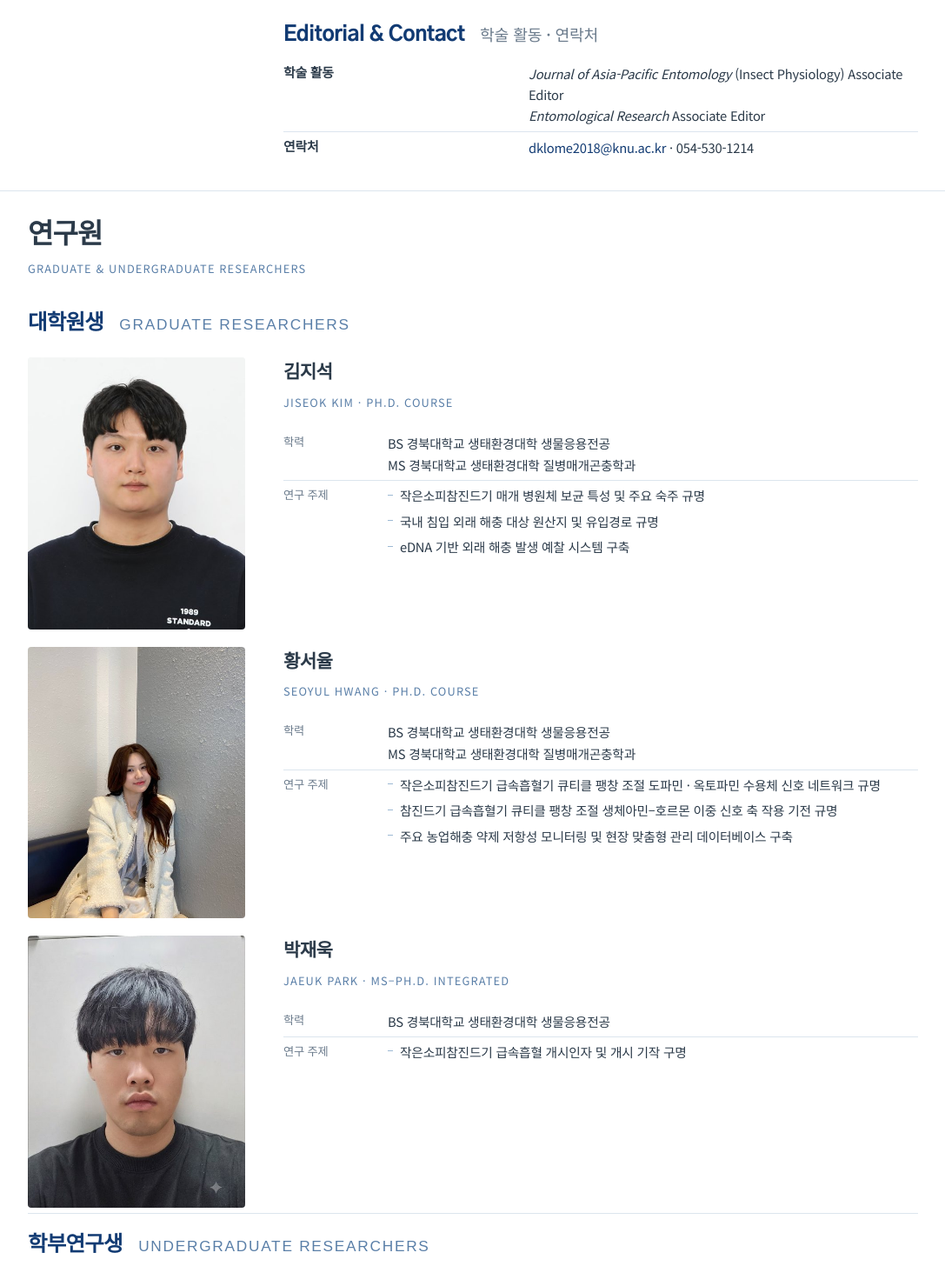
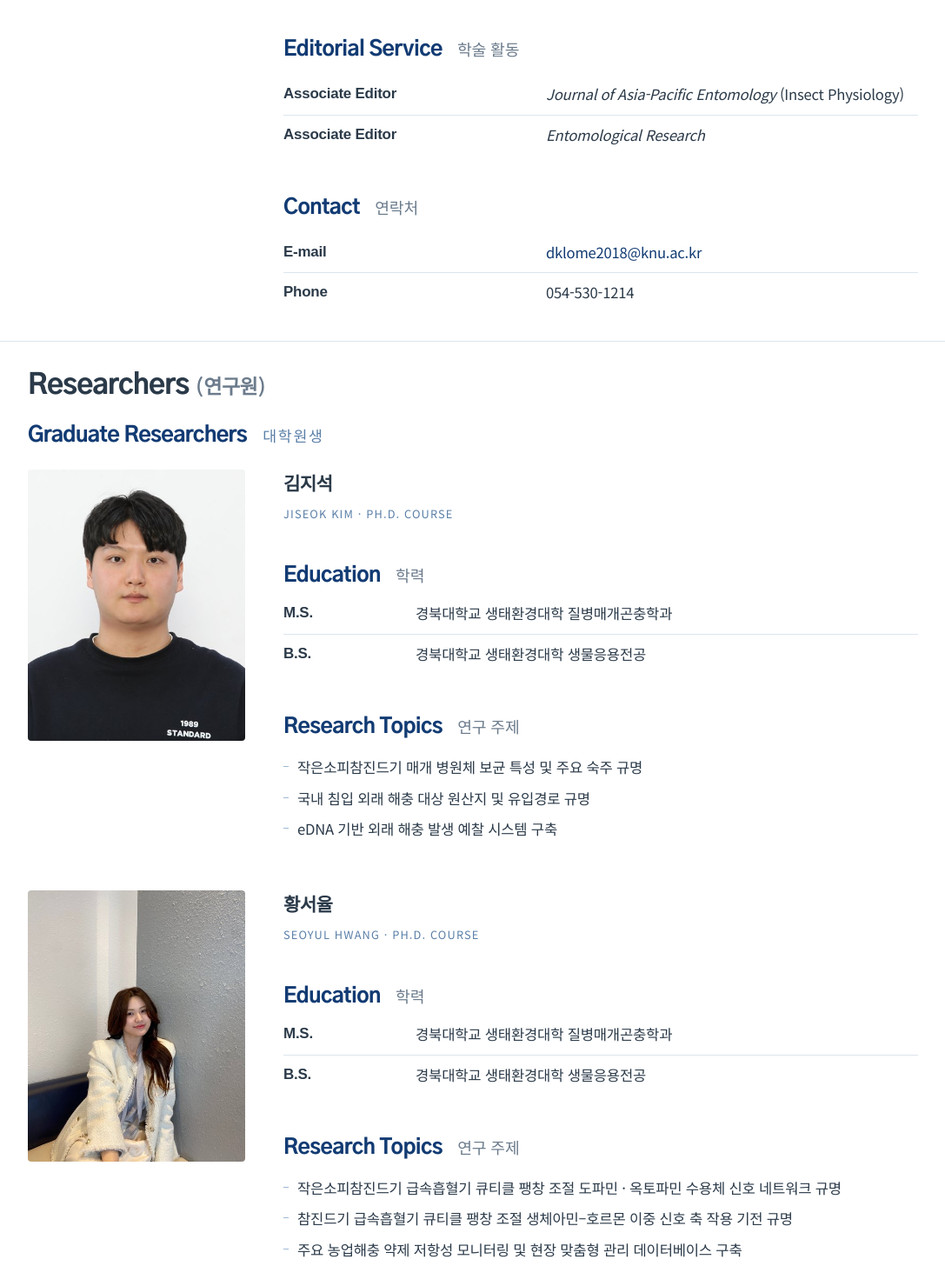
Before and after one commit to knuvectorlab/knuvectorlab.github.io, a plain HTML site: page people.html in a window 1280 px wide. Shown: the part 1117-2573 px from the top of the page at 87% size, without its empty margins (96-1183 px from the left). Drawn offline with Linux system fonts and the light colour scheme.

Commit message:
Add files via upload

```diff
--- a/people.html
+++ b/people.html
@@ -41,17 +41,12 @@
 
 <section class="block">
   <div class="shell">
-    <p class="sub-en">Principal Investigator</p>
+    <h2>Principal Investigator <span class="h2-ko">(지도교수)</span></h2>
     <div class="pi-row">
       <img class="portrait" src="images/member-kim.jpg" alt="김동흔 교수">
       <div>
         <h2>김동흔</h2>
         <p class="sub-en" style="margin-bottom:18px">Donghun Kim, Ph.D. · Associate Professor</p>
-        <p class="muted">
-          매개충 분자생리학을 전공하였으며, 참진드기의 흡혈 조절 기전과 신경내분비 신호전달을 중심으로
-          연구하고 있습니다. 급속흡혈기 큐티클 팽창의 분자 기전을 규명하고, 이를 차세대 살비제 표적 발굴로
-          연결하는 연구를 수행합니다.
-        </p>
         <p class="cv-head">Education <span>학력</span></p>
         <dl class="cv cv-years">
           <div><dt>Ph.D. <span class="yr">(2011 – 2016)</span></dt>
@@ -81,11 +76,19 @@
             <span class="yr">(PI: Dr. Yoonseong Park)</span></dd></div>
         </dl>
 
-        <p class="cv-head">Editorial &amp; Contact <span>학술 활동 · 연락처</span></p>
+        <p class="cv-head">Editorial Service <span>학술 활동</span></p>
         <dl class="cv cv-years">
-          <div><dt>학술 활동</dt><dd><i>Journal of Asia-Pacific Entomology</i> (Insect Physiology) Associate Editor<br>
-            <i>Entomological Research</i> Associate Editor</dd></div>
-          <div><dt>연락처</dt><dd><a href="mailto:dklome2018@knu.ac.kr" style="color:var(--navy)">dklome2018@knu.ac.kr</a> · 054-530-1214</dd></div>
+          <div><dt>Associate Editor</dt>
+            <dd><i>Journal of Asia-Pacific Entomology</i> (Insect Physiology)</dd></div>
+          <div><dt>Associate Editor</dt>
+            <dd><i>Entomological Research</i></dd></div>
+        </dl>
+
+        <p class="cv-head">Contact <span>연락처</span></p>
+        <dl class="cv cv-years">
+          <div><dt>E-mail</dt>
+            <dd><a href="mailto:dklome2018@knu.ac.kr" style="color:var(--navy)">dklome2018@knu.ac.kr</a></dd></div>
+          <div><dt>Phone</dt><dd>054-530-1214</dd></div>
         </dl>
       </div>
     </div>
@@ -94,24 +97,28 @@
 
 <section class="block">
   <div class="shell">
-    <h2>연구원</h2>
-    <p class="sub-en">Graduate &amp; Undergraduate Researchers</p>
+    <h2>Researchers <span class="h2-ko">(연구원)</span></h2>
     <div class="roster-rows">
     <div class="person-group">
-      <p class="group-label">대학원생 <span>Graduate Researchers</span></p>
+      <p class="group-label">Graduate Researchers <span>대학원생</span></p>
       <div class="person-row">
         <img class="portrait" src="images/member-jiseok.jpg" alt="김지석">
         <div>
           <h3 class="person-name">김지석</h3>
           <p class="sub-en" style="margin-bottom:18px">Jiseok Kim · Ph.D. Course</p>
-          <dl class="cv">
-            <div><dt>학력</dt><dd>BS 경북대학교 생태환경대학 생물응용전공<br>MS 경북대학교 생태환경대학 질병매개곤충학과</dd></div>
-            <div><dt>연구 주제</dt><dd><ul class="topics">
-              <li>작은소피참진드기 매개 병원체 보균 특성 및 주요 숙주 규명</li>
-              <li>국내 침입 외래 해충 대상 원산지 및 유입경로 규명</li>
-              <li>eDNA 기반 외래 해충 발생 예찰 시스템 구축</li>
-            </ul></dd></div>
+
+          <p class="cv-head">Education <span>학력</span></p>
+          <dl class="cv cv-years">
+            <div><dt>M.S.</dt><dd>경북대학교 생태환경대학 질병매개곤충학과</dd></div>
+            <div><dt>B.S.</dt><dd>경북대학교 생태환경대학 생물응용전공</dd></div>
           </dl>
+
+          <p class="cv-head">Research Topics <span>연구 주제</span></p>
+          <ul class="topics">
+            <li>작은소피참진드기 매개 병원체 보균 특성 및 주요 숙주 규명</li>
+            <li>국내 침입 외래 해충 대상 원산지 및 유입경로 규명</li>
+            <li>eDNA 기반 외래 해충 발생 예찰 시스템 구축</li>
+          </ul>
         </div>
       </div>
       <div class="person-row">
@@ -119,14 +126,19 @@
         <div>
           <h3 class="person-name">황서율</h3>
           <p class="sub-en" style="margin-bottom:18px">Seoyul Hwang · Ph.D. Course</p>
-          <dl class="cv">
-            <div><dt>학력</dt><dd>BS 경북대학교 생태환경대학 생물응용전공<br>MS 경북대학교 생태환경대학 질병매개곤충학과</dd></div>
-            <div><dt>연구 주제</dt><dd><ul class="topics">
-              <li>작은소피참진드기 급속흡혈기 큐티클 팽창 조절 도파민 · 옥토파민 수용체 신호 네트워크 규명</li>
-              <li>참진드기 급속흡혈기 큐티클 팽창 조절 생체아민–호르몬 이중 신호 축 작용 기전 규명</li>
-              <li>주요 농업해충 약제 저항성 모니터링 및 현장 맞춤형 관리 데이터베이스 구축</li>
-            </ul></dd></div>
+
+          <p class="cv-head">Education <span>학력</span></p>
+          <dl class="cv cv-years">
+            <div><dt>M.S.</dt><dd>경북대학교 생태환경대학 질병매개곤충학과</dd></div>
+            <div><dt>B.S.</dt><dd>경북대학교 생태환경대학 생물응용전공</dd></div>
           </dl>
+
+          <p class="cv-head">Research Topics <span>연구 주제</span></p>
+          <ul class="topics">
+            <li>작은소피참진드기 급속흡혈기 큐티클 팽창 조절 도파민 · 옥토파민 수용체 신호 네트워크 규명</li>
+            <li>참진드기 급속흡혈기 큐티클 팽창 조절 생체아민–호르몬 이중 신호 축 작용 기전 규명</li>
+            <li>주요 농업해충 약제 저항성 모니터링 및 현장 맞춤형 관리 데이터베이스 구축</li>
+          </ul>
         </div>
       </div>
       <div class="person-row">
@@ -134,28 +146,36 @@
         <div>
           <h3 class="person-name">박재욱</h3>
           <p class="sub-en" style="margin-bottom:18px">Jaeuk Park · MS–Ph.D. Integrated</p>
-          <dl class="cv">
-            <div><dt>학력</dt><dd>BS 경북대학교 생태환경대학 생물응용전공</dd></div>
-            <div><dt>연구 주제</dt><dd><ul class="topics">
-              <li>작은소피참진드기 급속흡혈 개시인자 및 개시 기작 구명</li>
-            </ul></dd></div>
+
+          <p class="cv-head">Education <span>학력</span></p>
+          <dl class="cv cv-years">
+            <div><dt>B.S.</dt><dd>경북대학교 생태환경대학 생물응용전공</dd></div>
           </dl>
+
+          <p class="cv-head">Research Topics <span>연구 주제</span></p>
+          <ul class="topics">
+            <li>작은소피참진드기 급속흡혈 개시인자 및 개시 기작 구명</li>
+          </ul>
         </div>
       </div>
     </div>
     <div class="person-group">
-      <p class="group-label">학부연구생 <span>Undergraduate Researchers</span></p>
+      <p class="group-label">Undergraduate Researchers <span>학부연구생</span></p>
       <div class="person-row">
         <img class="portrait" src="images/member-eunseo.jpg" alt="차은서">
         <div>
           <h3 class="person-name">차은서</h3>
           <p class="sub-en" style="margin-bottom:18px">Eunseo Cha · Undergraduate</p>
-          <dl class="cv">
-            <div><dt>학력</dt><dd>BS 경북대학교 생태환경대학 말/특수동물학과</dd></div>
-            <div><dt>연구 주제</dt><dd><ul class="topics">
-              <li>주요 농업해충 약제 저항성 모니터링 및 현장 맞춤형 관리 데이터베이스 구축</li>
-            </ul></dd></div>
+
+          <p class="cv-head">Education <span>학력</span></p>
+          <dl class="cv cv-years">
+            <div><dt>B.S.</dt><dd>경북대학교 생태환경대학 말/특수동물학과</dd></div>
           </dl>
+
+          <p class="cv-head">Research Topics <span>연구 주제</span></p>
+          <ul class="topics">
+            <li>주요 농업해충 약제 저항성 모니터링 및 현장 맞춤형 관리 데이터베이스 구축</li>
+          </ul>
         </div>
       </div>
       <div class="person-row">
@@ -163,22 +183,26 @@
         <div>
           <h3 class="person-name">신현준</h3>
           <p class="sub-en" style="margin-bottom:18px">Hyunjun Shin · Undergraduate</p>
-          <dl class="cv">
-            <div><dt>학력</dt><dd>BS 경북대학교 생태환경대학 곤충생명과학과</dd></div>
-            <div><dt>연구 주제</dt><dd><ul class="topics">
-              <li>주요 농업해충 약제 저항성 모니터링 및 현장 맞춤형 관리 데이터베이스 구축</li>
-            </ul></dd></div>
+
+          <p class="cv-head">Education <span>학력</span></p>
+          <dl class="cv cv-years">
+            <div><dt>B.S.</dt><dd>경북대학교 생태환경대학 곤충생명과학과</dd></div>
           </dl>
+
+          <p class="cv-head">Research Topics <span>연구 주제</span></p>
+          <ul class="topics">
+            <li>주요 농업해충 약제 저항성 모니터링 및 현장 맞춤형 관리 데이터베이스 구축</li>
+          </ul>
         </div>
       </div>
     </div>
     <div class="person-group">
-      <p class="group-label">졸업생 <span>Alumni</span></p>
+      <p class="group-label">Alumni <span>졸업생</span></p>
       <div class="table-scroll">
         <table class="alumni">
           <thead><tr>
-            <th scope="col">성명</th><th scope="col">학위</th>
-            <th scope="col">졸업</th><th scope="col">학위논문 · 현 소속</th>
+            <th scope="col">Name <span>성명</span></th><th scope="col">Degree <span>학위</span></th>
+            <th scope="col">Year <span>졸업</span></th><th scope="col">Current Position <span>현 소속</span></th>
           </tr></thead>
           <tbody>
           <tr><td>구경모 <span class="al-en">Gyeongmo Gu</span></td><td>M.S.</td><td class="term">—</td><td>—</td></tr>
--- a/style.css
+++ b/style.css
@@ -111,6 +111,7 @@ a{color:inherit;text-decoration:none}
   font-size:.8rem;font-weight:600;letter-spacing:.1em;
   color:var(--navy-mid);margin:0 0 14px;
 }
+.block h2 .h2-ko{font-weight:600;font-size:.72em;color:var(--ink-soft);letter-spacing:-.02em;white-space:nowrap}
 .page-head h1 .h1-ko{font-weight:600;font-size:.90em;color:var(--ink-soft);letter-spacing:-.02em;white-space:nowrap}
 .page-head h1{
   font-family:"Gothic A1","Noto Sans KR",sans-serif;
@@ -414,26 +415,28 @@ td.win{color:var(--navy);font-weight:500}
 .cv dt{flex:0 0 100px;color:var(--ink-soft);font-size:.83rem;margin:0}
 .cv dd{margin:0}
 .cv dd .yr{color:var(--ink-soft);font-size:.86rem}
-.pi-row .cv-head{
+.pi-row .cv-head,
+.person-row .cv-head{
   font-family:"Gothic A1","Noto Sans KR",sans-serif;
   font-size:1.5rem;font-weight:800;letter-spacing:-.025em;color:var(--navy);
-  margin:46px 0 0;max-width:none;
+  margin:40px 0 0;max-width:none;
 }
 .cv-head span{
   font-family:"Noto Sans KR",sans-serif;font-weight:500;font-size:1.14rem;
   color:var(--ink-soft);letter-spacing:-.01em;margin-left:12px;
 }
-.cv-years{max-width:none;margin-top:6px}
-.cv-years > div{padding:6px 0}
+.cv-years{max-width:none;margin-top:8px;font-size:1.04rem}
+.cv-years > div{padding:9px 0}
 .cv-years dt{
-  flex:0 0 262px;font-family:"Barlow",sans-serif;font-size:.93rem;
+  flex:0 0 282px;font-family:"Barlow",sans-serif;font-size:1.06rem;
   font-weight:600;color:var(--ink);line-height:1.5;white-space:nowrap;
 }
-.cv-years dt .yr{font-weight:400;color:var(--ink-soft);font-size:.86rem}
-.cv-years dd{line-height:1.62}
+.cv-years dt .yr{font-weight:400;color:var(--ink-soft);font-size:.95rem}
+.cv-years dd{line-height:1.66}
 
 .roster-rows{margin-top:10px}
 table.alumni{margin-top:2px}
+table.alumni th span{font-weight:400;color:var(--pale);margin-left:5px;letter-spacing:0;text-transform:none}
 table.alumni td:first-child{color:var(--ink);font-weight:600;white-space:nowrap}
 table.alumni .al-en{font-weight:400;color:var(--ink-soft);font-size:.86rem;margin-left:7px}
 .person-group{padding-top:15px;border-top:1px solid var(--line)}
@@ -447,7 +450,7 @@ table.alumni .al-en{font-weight:400;color:var(--ink-soft);font-size:.86rem;margi
   font-family:"Barlow",sans-serif;font-weight:500;font-size:1.08rem;
   letter-spacing:.1em;text-transform:uppercase;color:var(--navy-mid);margin-left:13px;
 }
-.person-row{display:grid;grid-template-columns:250px 1fr;gap:44px;align-items:start;margin-bottom:20px}
+.person-row{display:grid;grid-template-columns:250px 1fr;gap:44px;align-items:start;margin-bottom:56px}
 .person-row:last-child{margin-bottom:6px}
 @media(max-width:760px){.person-row{grid-template-columns:1fr;gap:26px}}
 .person-name{
@@ -455,8 +458,10 @@ table.alumni .al-en{font-weight:400;color:var(--ink-soft);font-size:.86rem;margi
   font-size:1.32rem;font-weight:800;letter-spacing:-.03em;margin:0 0 4px;color:var(--ink);
 }
 .person-row .cv{margin-top:0;max-width:none}
-.person-row .topics{margin:0;padding:0;list-style:none}
-.person-row .topics li{position:relative;padding-left:14px;margin-bottom:6px;line-height:1.6}
+.person-row .cv-years dt{flex:0 0 132px}
+.person-row > div > .cv-head:first-of-type{margin-top:4px}
+.person-row .topics{margin:12px 0 0;padding:0;list-style:none}
+.person-row .topics li{position:relative;padding-left:16px;margin-bottom:8px;line-height:1.66;font-size:1.04rem}
 .person-row .topics li:last-child{margin-bottom:0}
 .person-row .topics li::before{content:"";position:absolute;left:0;top:.72em;width:6px;height:1px;background:var(--pale)}
 
```
